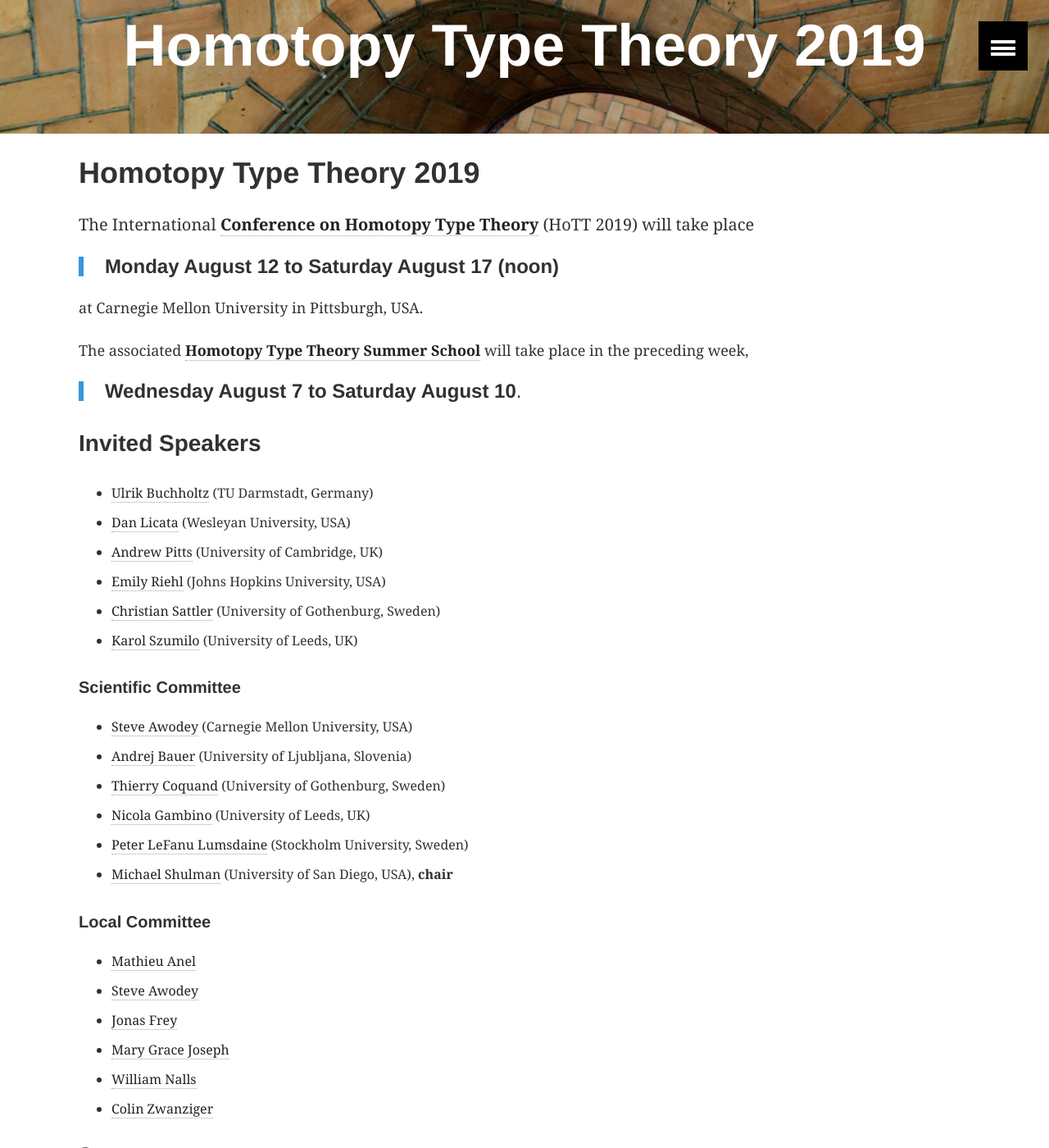
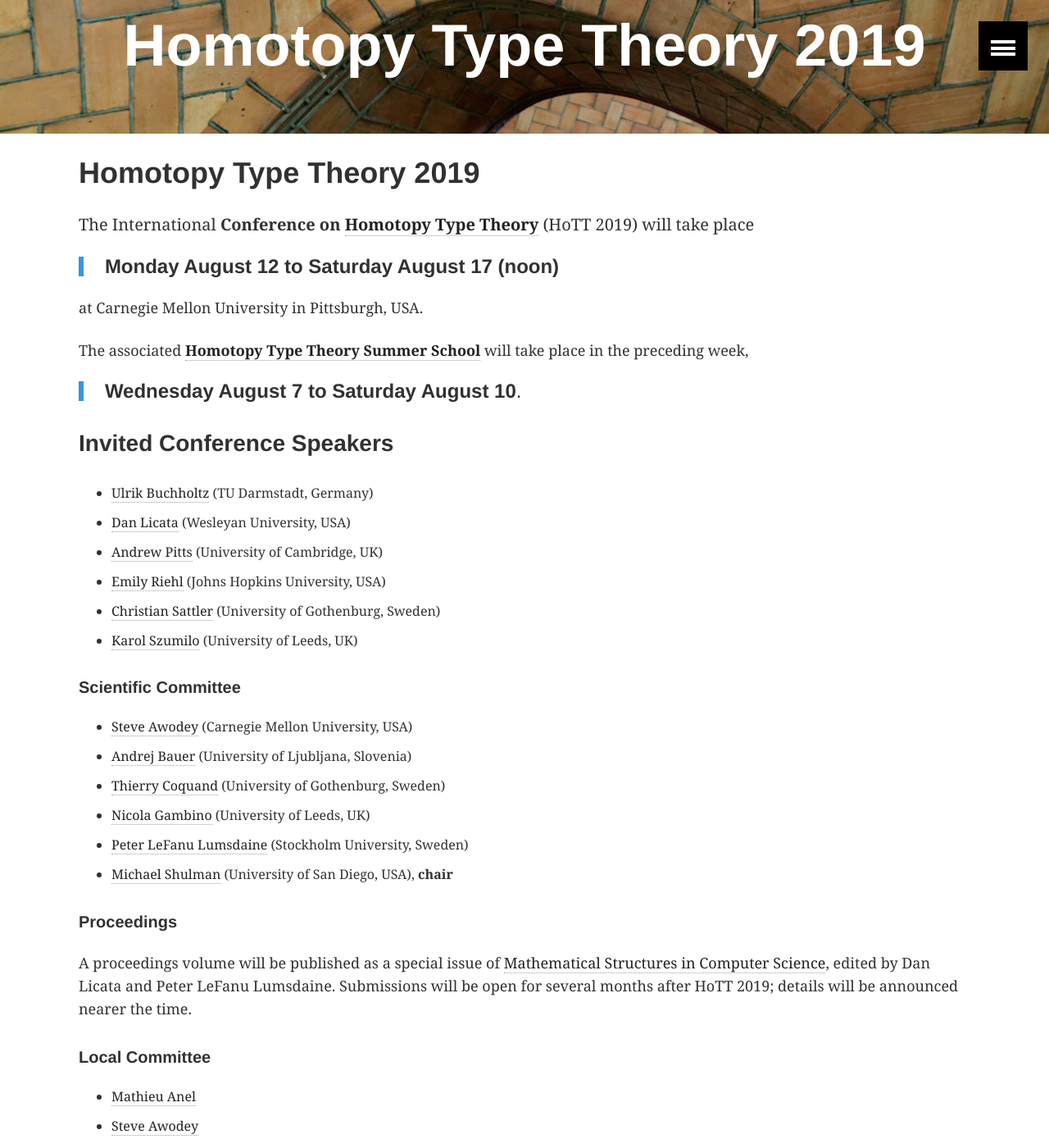
Before and after one commit to HoTT/HoTT-2019, a Jekyll site: the page built from index.md, in a window 1280 px wide and 1400 px high, scrolled down 269 px. Shown: the whole window at 82% size. Built offline with Jekyll 4.4.1, drawn with Linux system fonts in a browser that asks for light colours.

Commit message:
add text on proceedings & update accomodation page

```diff
--- a/index.md
+++ b/index.md
@@ -4,8 +4,8 @@ permalink: /
 title: "Homotopy Type Theory 2019"
 ---
 
-The International [**Conference on Homotopy Type
-Theory**](https://homotopytypetheory.org) (HoTT 2019) will take place
+The International **Conference on [Homotopy Type
+Theory](https://homotopytypetheory.org)** (HoTT 2019) will take place
 
 >**Monday August 12 to Saturday August 17 (noon)**
 
@@ -17,7 +17,7 @@ preceding week,
 
 > **Wednesday August 7 to Saturday August 10**.
 
-### Invited Speakers
+### Invited Conference Speakers
 
 * [Ulrik Buchholtz](https://www2.mathematik.tu-darmstadt.de/~buchholtz/)
 (TU Darmstadt, Germany)
@@ -39,6 +39,11 @@ University, USA)
 * [Nicola Gambino](http://www1.maths.leeds.ac.uk/~pmtng/) (University of Leeds, UK)
 * [Peter LeFanu Lumsdaine](http://peterlefanulumsdaine.com) (Stockholm University, Sweden)
 * [Michael Shulman](http://home.sandiego.edu/~shulman/) (University of San Diego, USA), **chair**
+
+##### Proceedings
+
+A proceedings volume will be published as a special issue of [Mathematical Structures in Computer Science](https://www.cambridge.org/core/journals/mathematical-structures-in-computer-science), edited by Dan Licata and Peter LeFanu Lumsdaine.  Submissions will be open for several months after HoTT 2019; details will be announced nearer the time.
+
 
 ##### Local Committee
 
```
Also changed, not shown: accommodation.md (+2 -2 lines).
